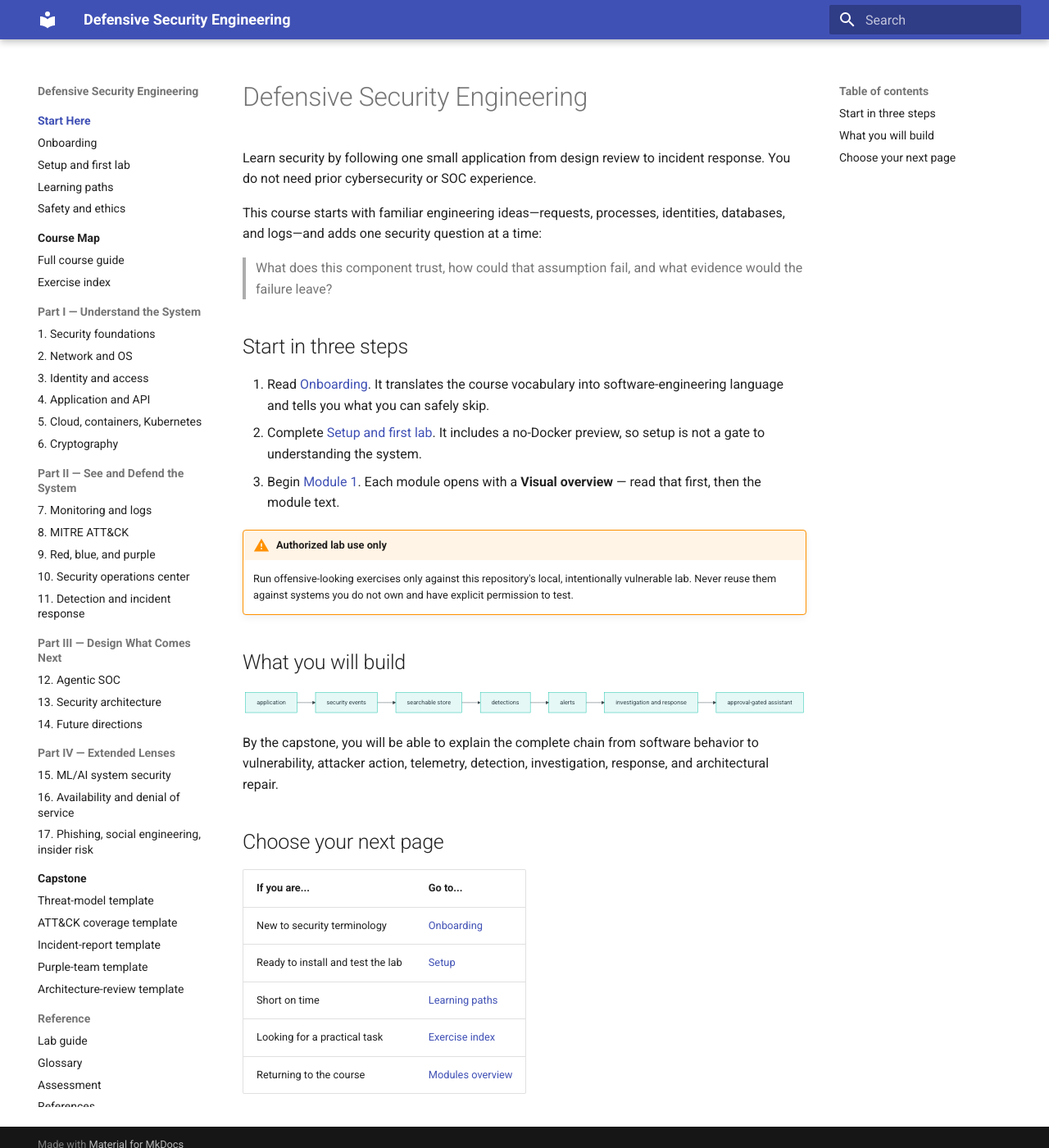
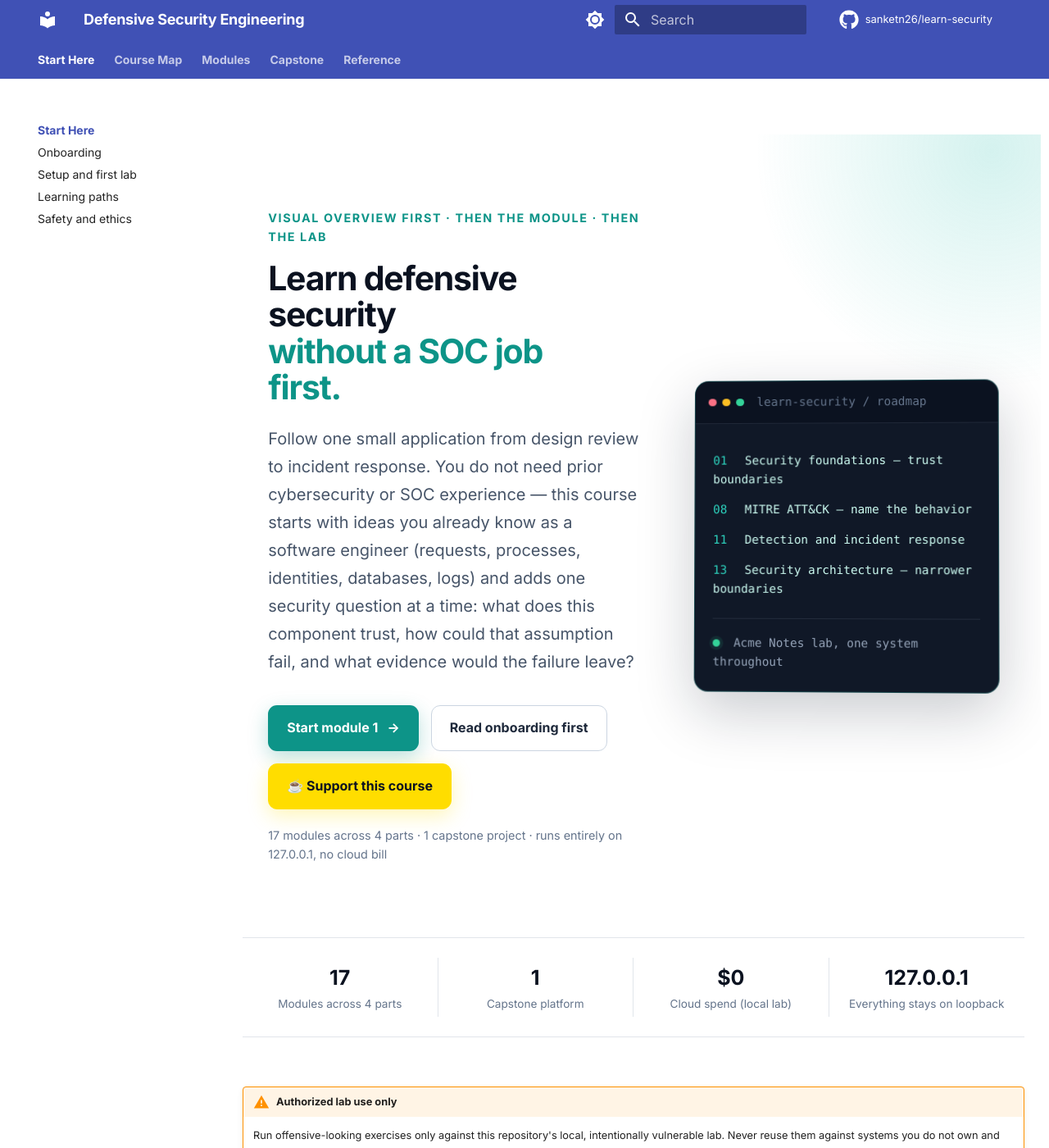
Before and after one commit to sanketn26/learn-security, an MkDocs documentation site: the page built from docs/index.md, in a window 1280 px wide and 1400 px high. Shown: the whole window at 82% size. Built offline with MkDocs 1.6.1 and Material for MkDocs 9.7.7, drawn with Linux system fonts in a browser that asks for light colours; a script that is not in the unit is left out; comment, search, counter and statistics services are not loaded; some of the changed text lies outside the part shown.

Commit message:
Revamp course documentation and structure with enhanced visuals, improved navigation, and updated references

```diff
--- a/docs/index.md
+++ b/docs/index.md
@@ -1,13 +1,92 @@
-# Defensive Security Engineering
+---
+hide:
+  - toc
+---
 
-Learn security by following one small application from design review to
-incident response. You do not need prior cybersecurity or SOC experience.
+<div class="course-hero">
+  <div class="course-hero__content">
+    <span class="course-eyebrow">Visual overview first · Then the module · Then the lab</span>
+    <h1>Learn defensive security<br><span>without a SOC job first.</span></h1>
+    <p class="course-hero__lead">Follow one small application from design review to incident response. You do not need prior cybersecurity or SOC experience — this course starts with ideas you already know as a software engineer (requests, processes, identities, databases, logs) and adds one security question at a time: what does this component trust, how could that assumption fail, and what evidence would the failure leave?</p>
+    <div class="course-actions">
+      <a class="course-button course-button--primary" href="modules/01-security-foundations/">Start module 1 <span aria-hidden="true">→</span></a>
+      <a class="course-button course-button--secondary" href="onboarding/">Read onboarding first</a>
+      <a class="course-button course-button--coffee" href="https://buymeacoffee.com/sanketn">☕ Support this course</a>
+    </div>
+    <p class="course-hero__note">17 modules across 4 parts · 1 capstone project · runs entirely on 127.0.0.1, no cloud bill</p>
+  </div>
+  <div class="course-terminal" aria-label="Course roadmap">
+    <div class="course-terminal__bar"><i></i><i></i><i></i><span>learn-security / roadmap</span></div>
+    <div class="course-terminal__body">
+      <p><span class="terminal-muted">01</span> Security foundations — trust boundaries</p>
+      <p><span class="terminal-muted">08</span> MITRE ATT&CK — name the behavior</p>
+      <p><span class="terminal-muted">11</span> Detection and incident response</p>
+      <p><span class="terminal-muted">13</span> Security architecture — narrower boundaries</p>
+      <div class="terminal-status"><span></span> Acme Notes lab, one system throughout</div>
+    </div>
+  </div>
+</div>
 
-This course starts with familiar engineering ideas—requests, processes,
-identities, databases, and logs—and adds one security question at a time:
+<div class="course-proof" aria-label="Course overview">
+  <div><strong>17</strong><span>Modules across 4 parts</span></div>
+  <div><strong>1</strong><span>Capstone platform</span></div>
+  <div><strong>$0</strong><span>Cloud spend (local lab)</span></div>
+  <div><strong>127.0.0.1</strong><span>Everything stays on loopback</span></div>
+</div>
 
-> What does this component trust, how could that assumption fail, and what
-> evidence would the failure leave?
+!!! warning "Authorized lab use only"
+    Run offensive-looking exercises only against this repository's local,
+    intentionally vulnerable lab. Never reuse them against systems you do not
+    own and have explicit permission to test.
+
+## Pick your part
+
+<div class="grid cards" markdown>
+
+-   :material-shield-lock-outline: **Part I — Understand the System**
+
+    ---
+
+    6 modules. Foundations, network and OS, identity, application/API,
+    cloud/containers, cryptography.
+
+    The trust boundaries every later module refers back to.
+
+    [Start module 1 →](modules/01-security-foundations.md)
+
+-   :material-eye-outline: **Part II — See and Defend the System**
+
+    ---
+
+    5 modules. Monitoring, MITRE ATT&CK, red/blue/purple, SOC, detection
+    and incident response.
+
+    How you'd actually notice and respond.
+
+    [Start module 7 →](modules/07-monitoring-and-logs.md)
+
+-   :material-drafting-compass: **Part III — Design What Comes Next**
+
+    ---
+
+    3 modules. Agentic SOC, security architecture, future directions.
+
+    Move from reacting to designing the system that resists the failure.
+
+    [Start module 12 →](modules/12-agentic-soc.md)
+
+-   :material-layers-outline: **Part IV — Extended Lenses**
+
+    ---
+
+    3 modules. ML/AI system security, availability and DoS, human-factor
+    attacks.
+
+    Apply the same trust-and-evidence frame beyond the core stack.
+
+    [Start module 15 →](modules/15-ml-ai-security.md)
+
+</div>
 
 ## Start in three steps
 
@@ -17,11 +96,6 @@ identities, databases, and logs—and adds one security question at a time:
    so setup is not a gate to understanding the system.
 3. Begin [Module 1](modules/01-security-foundations.md). Each module opens
    with a **Visual overview** — read that first, then the module text.
-
-!!! warning "Authorized lab use only"
-    Run offensive-looking exercises only against this repository's local,
-    intentionally vulnerable lab. Never reuse them against systems you do not
-    own and have explicit permission to test.
 
 ## What you will build
 
@@ -35,6 +109,9 @@ By the capstone, you will be able to explain the complete chain from software
 behavior to vulnerability, attacker action, telemetry, detection,
 investigation, response, and architectural repair.
 
+[Capstone brief →](capstone/README.md){ .md-button .md-button--primary }
+[Full course guide →](course.md){ .md-button }
+
 ## Choose your next page
 
 | If you are... | Go to... |
--- /dev/null
+++ b/docs/stylesheets/extra.css
@@ -0,0 +1,231 @@
+.md-typeset pre, .md-typeset code {
+  font-variant-ligatures: none;
+}
+
+.md-typeset table {
+  font-size: 0.92em;
+}
+
+/* Site-wide polish (shared across learn-ml / learn-security) */
+.md-header {
+  box-shadow: 0 1px 0 rgba(148, 163, 184, 0.2);
+}
+
+.md-header__title {
+  font-weight: 700;
+  letter-spacing: -0.015em;
+}
+
+.md-tabs__link {
+  font-weight: 600;
+}
+
+.md-typeset h1,
+.md-typeset h2,
+.md-typeset h3 {
+  letter-spacing: -0.025em;
+}
+
+.md-typeset h2 {
+  margin-top: 3.2rem;
+  font-weight: 750;
+}
+
+/* Landing page hero (shared component pattern, ported from learn-ml) */
+:root {
+  --course-navy: #0b1220;
+  --course-accent: #0d9488;
+  --course-accent-light: #2dd4bf;
+  --course-line: rgba(148, 163, 184, 0.28);
+}
+
+.md-content:has(.course-hero) .md-content__inner {
+  max-width: 72rem;
+  margin: 0 auto;
+  padding-top: 1.5rem;
+}
+
+.course-hero {
+  position: relative;
+  display: grid;
+  grid-template-columns: minmax(0, 1.1fr) minmax(18rem, 0.9fr);
+  align-items: center;
+  gap: clamp(2rem, 5vw, 5rem);
+  margin: 0 -1rem;
+  padding: clamp(3rem, 7vw, 6rem) clamp(1rem, 4vw, 4rem);
+  overflow: hidden;
+}
+
+.course-hero::before {
+  content: "";
+  position: absolute;
+  width: 30rem;
+  height: 30rem;
+  right: -12rem;
+  top: -14rem;
+  border-radius: 50%;
+  background: radial-gradient(circle, rgba(20, 184, 166, 0.18), transparent 68%);
+  pointer-events: none;
+}
+
+.course-eyebrow {
+  display: inline-block;
+  color: var(--course-accent);
+  font-size: 0.72rem;
+  font-weight: 800;
+  letter-spacing: 0.11em;
+  text-transform: uppercase;
+}
+
+.course-hero h1 {
+  max-width: 15ch;
+  margin: 0.8rem 0 1.2rem;
+  color: var(--course-navy);
+  font-size: clamp(2rem, 3.2vw, 3.4rem);
+  font-weight: 800;
+  line-height: 1.08;
+  letter-spacing: -0.03em;
+}
+
+.course-hero h1 span {
+  color: var(--course-accent);
+}
+
+.course-hero__lead {
+  max-width: 38rem;
+  margin: 0;
+  color: #475569;
+  font-size: clamp(1rem, 1.5vw, 1.18rem);
+  line-height: 1.7;
+}
+
+.course-actions {
+  display: flex;
+  flex-wrap: wrap;
+  gap: 0.75rem;
+  margin-top: 1.8rem;
+}
+
+.md-typeset .course-button {
+  display: inline-flex;
+  align-items: center;
+  justify-content: center;
+  gap: 0.55rem;
+  min-height: 2.8rem;
+  padding: 0.65rem 1.1rem;
+  border: 1px solid transparent;
+  border-radius: 0.55rem;
+  font-weight: 700;
+  text-decoration: none;
+  transition: transform 0.15s ease, box-shadow 0.15s ease, border-color 0.15s ease;
+}
+
+.md-typeset .course-button:hover {
+  transform: translateY(-1px);
+}
+
+.md-typeset .course-button--primary {
+  background: var(--course-accent);
+  color: #fff;
+  box-shadow: 0 8px 24px rgba(13, 148, 136, 0.28);
+}
+
+.md-typeset .course-button--secondary {
+  border-color: #cbd5e1;
+  background: rgba(255, 255, 255, 0.7);
+  color: #1e293b;
+}
+
+.md-typeset .course-button--coffee {
+  border-color: #ffdd00;
+  background: #ffdd00;
+  color: #0b1220;
+  box-shadow: 0 8px 24px rgba(255, 221, 0, 0.28);
+}
+
+.md-typeset .course-button--coffee:hover {
+  background: #ffe94d;
+  border-color: #ffe94d;
+}
+
+.course-hero__note {
+  margin: 1rem 0 0;
+  color: #64748b;
+  font-size: 0.72rem;
+}
+
+.course-terminal {
+  position: relative;
+  border: 1px solid rgba(45, 212, 191, 0.25);
+  border-radius: 0.85rem;
+  background: #101827;
+  color: #ccfbf1;
+  box-shadow: 0 24px 70px rgba(15, 23, 42, 0.22);
+  font-family: ui-monospace, SFMono-Regular, Menlo, Monaco, Consolas, monospace;
+  font-size: 0.72rem;
+  overflow: hidden;
+  transform: perspective(1000px) rotateY(-2deg) rotateX(1deg);
+}
+
+.course-terminal__bar {
+  display: flex;
+  align-items: center;
+  gap: 0.38rem;
+  padding: 0.7rem 0.8rem;
+  border-bottom: 1px solid rgba(148, 163, 184, 0.15);
+  background: #0b1220;
+}
+
+.course-terminal__bar i {
+  width: 0.48rem;
+  height: 0.48rem;
+  border-radius: 50%;
+  background: #fb7185;
+}
+
+.course-terminal__bar i:nth-child(2) { background: #fbbf24; }
+.course-terminal__bar i:nth-child(3) { background: #34d399; }
+.course-terminal__bar span { margin-left: 0.4rem; color: #64748b; }
+.course-terminal__body { padding: 1rem 1.1rem 1.2rem; }
+.course-terminal__body p { margin: 0.7rem 0; }
+.terminal-muted { margin-right: 0.65rem; color: var(--course-accent-light); }
+.terminal-status { margin-top: 1.2rem; padding-top: 0.9rem; border-top: 1px solid rgba(148, 163, 184, 0.14); color: #94a3b8; }
+.terminal-status span { display: inline-block; width: 0.45rem; height: 0.45rem; margin-right: 0.4rem; border-radius: 50%; background: #34d399; box-shadow: 0 0 0 4px rgba(52, 211, 153, 0.1); }
+
+.course-proof {
+  display: grid;
+  grid-template-columns: repeat(4, 1fr);
+  margin: 0 0 3rem;
+  padding: 1.2rem 0;
+  border-top: 1px solid var(--course-line);
+  border-bottom: 1px solid var(--course-line);
+}
+
+.course-proof > div { padding: 0.2rem 1.2rem; border-right: 1px solid var(--course-line); text-align: center; }
+.course-proof > div:last-child { border-right: 0; }
+.course-proof strong { display: block; color: var(--course-navy); font-size: 1.25rem; }
+.course-proof span { display: block; margin-top: 0.12rem; color: #64748b; font-size: 0.68rem; }
+
+[data-md-color-scheme="slate"] .course-hero h1,
+[data-md-color-scheme="slate"] .course-proof strong { color: #f8fafc; }
+[data-md-color-scheme="slate"] .course-hero__lead { color: #94a3b8; }
+[data-md-color-scheme="slate"] .course-button--secondary { border-color: #475569; background: rgba(15, 23, 42, 0.5); color: #e2e8f0; }
+
+@media (max-width: 1100px) {
+  .course-hero { grid-template-columns: 1fr; padding-top: 2.5rem; }
+  .course-hero h1 { max-width: none; }
+  .course-terminal { max-width: 34rem; transform: none; }
+}
+
+@media (max-width: 800px) {
+  .course-proof { grid-template-columns: repeat(2, 1fr); }
+  .course-proof > div:nth-child(2) { border-right: 0; }
+  .course-proof > div:nth-child(-n+2) { padding-bottom: 0.9rem; }
+  .course-proof > div:nth-child(n+3) { padding-top: 0.9rem; border-top: 1px solid var(--course-line); }
+}
+
+@media (max-width: 560px) {
+  .course-hero h1 { font-size: 2.2rem; }
+  .course-actions { flex-direction: column; }
+  .course-actions .course-button { width: 100%; }
+}
--- a/mkdocs.yml
+++ b/mkdocs.yml
@@ -1,36 +1,70 @@
 site_name: Defensive Security Engineering
 site_description: Visual-first, hands-on cybersecurity for software engineers
+site_url: https://sanketn26.github.io/learn-security/
+repo_url: https://github.com/sanketn26/learn-security
+repo_name: sanketn26/learn-security
+edit_uri: edit/main/docs/
+copyright: Local Docker lab · authorized use only
 docs_dir: docs
 site_dir: site
 theme:
   name: material
+  palette:
+    - scheme: default
+      primary: indigo
+      accent: teal
+      toggle:
+        icon: material/brightness-7
+        name: Switch to dark mode
+    - scheme: slate
+      primary: indigo
+      accent: teal
+      toggle:
+        icon: material/brightness-4
+        name: Switch to light mode
+  font:
+    text: Inter
+    code: JetBrains Mono
   features:
+    - navigation.tabs
+    - navigation.tabs.sticky
     - navigation.sections
     - navigation.indexes
+    - navigation.expand
     - navigation.top
+    - navigation.footer
     - content.code.copy
-  palette:
-    - media: "(prefers-color-scheme: light)"
-      scheme: default
-      primary: indigo
-      accent: teal
-    - media: "(prefers-color-scheme: dark)"
-      scheme: slate
-      primary: indigo
-      accent: teal
+    - content.tabs.link
+    - toc.follow
+    - search.highlight
+    - search.suggest
+  icon:
+    repo: fontawesome/brands/github
+extra_css:
+  - stylesheets/extra.css
 markdown_extensions:
   - admonition
   - attr_list
   - def_list
-  - pymdownx.highlight
+  - footnotes
+  - md_in_html
+  - tables
+  - toc:
+      permalink: true
+  - pymdownx.details
   - pymdownx.superfences:
       custom_fences:
         - name: mermaid
           class: mermaid
           format: !!python/name:pymdownx.superfences.fence_code_format
-  - tables
-  - toc:
-      permalink: true
+  - pymdownx.highlight:
+      anchor_linenums: true
+  - pymdownx.inlinehilite
+  - pymdownx.tabbed:
+      alternate_style: true
+  - pymdownx.emoji:
+      emoji_index: !!python/name:material.extensions.emoji.twemoji
+      emoji_generator: !!python/name:material.extensions.emoji.to_svg
 nav:
   - Start Here:
       - Welcome: index.md
@@ -42,27 +76,28 @@ nav:
       - Full course guide: course.md
       - Exercise index: exercises.md
       - Modules overview: modules/README.md
-  - Part I — Understand the System:
-      - 1. Security foundations: modules/01-security-foundations.md
-      - 2. Network and OS: modules/02-network-and-os.md
-      - 3. Identity and access: modules/03-identity-and-access.md
-      - 4. Application and API: modules/04-application-and-api.md
-      - 5. Cloud, containers, Kubernetes: modules/05-cloud-containers-k8s.md
-      - 6. Cryptography: modules/06-cryptography.md
-  - Part II — See and Defend the System:
-      - 7. Monitoring and logs: modules/07-monitoring-and-logs.md
-      - 8. MITRE ATT&CK: modules/08-mitre-attack.md
-      - 9. Red, blue, and purple: modules/09-red-blue-purple.md
-      - 10. Security operations center: modules/10-soc.md
-      - 11. Detection and incident response: modules/11-detection-and-ir.md
-  - Part III — Design What Comes Next:
-      - 12. Agentic SOC: modules/12-agentic-soc.md
-      - 13. Security architecture: modules/13-security-architecture.md
-      - 14. Future directions: modules/14-future.md
-  - Part IV — Extended Lenses:
-      - 15. ML/AI system security: modules/15-ml-ai-security.md
-      - 16. Availability and denial of service: modules/16-availability-and-dos.md
-      - 17. Phishing, social engineering, insider risk: modules/17-human-factor-attacks.md
+  - Modules:
+      - Part I — Understand the System:
+          - 1. Security foundations: modules/01-security-foundations.md
+          - 2. Network and OS: modules/02-network-and-os.md
+          - 3. Identity and access: modules/03-identity-and-access.md
+          - 4. Application and API: modules/04-application-and-api.md
+          - 5. Cloud, containers, Kubernetes: modules/05-cloud-containers-k8s.md
+          - 6. Cryptography: modules/06-cryptography.md
+      - Part II — See and Defend the System:
+          - 7. Monitoring and logs: modules/07-monitoring-and-logs.md
+          - 8. MITRE ATT&CK: modules/08-mitre-attack.md
+          - 9. Red, blue, and purple: modules/09-red-blue-purple.md
+          - 10. Security operations center: modules/10-soc.md
+          - 11. Detection and incident response: modules/11-detection-and-ir.md
+      - Part III — Design What Comes Next:
+          - 12. Agentic SOC: modules/12-agentic-soc.md
+          - 13. Security architecture: modules/13-security-architecture.md
+          - 14. Future directions: modules/14-future.md
+      - Part IV — Extended Lenses:
+          - 15. ML/AI system security: modules/15-ml-ai-security.md
+          - 16. Availability and denial of service: modules/16-availability-and-dos.md
+          - 17. Phishing, social engineering, insider risk: modules/17-human-factor-attacks.md
   - Capstone:
       - Project brief: capstone/README.md
       - Threat-model template: capstone/threat-model.md
```
Also changed, not shown: docs/references.md (+34 -33 lines), 1 other file.
